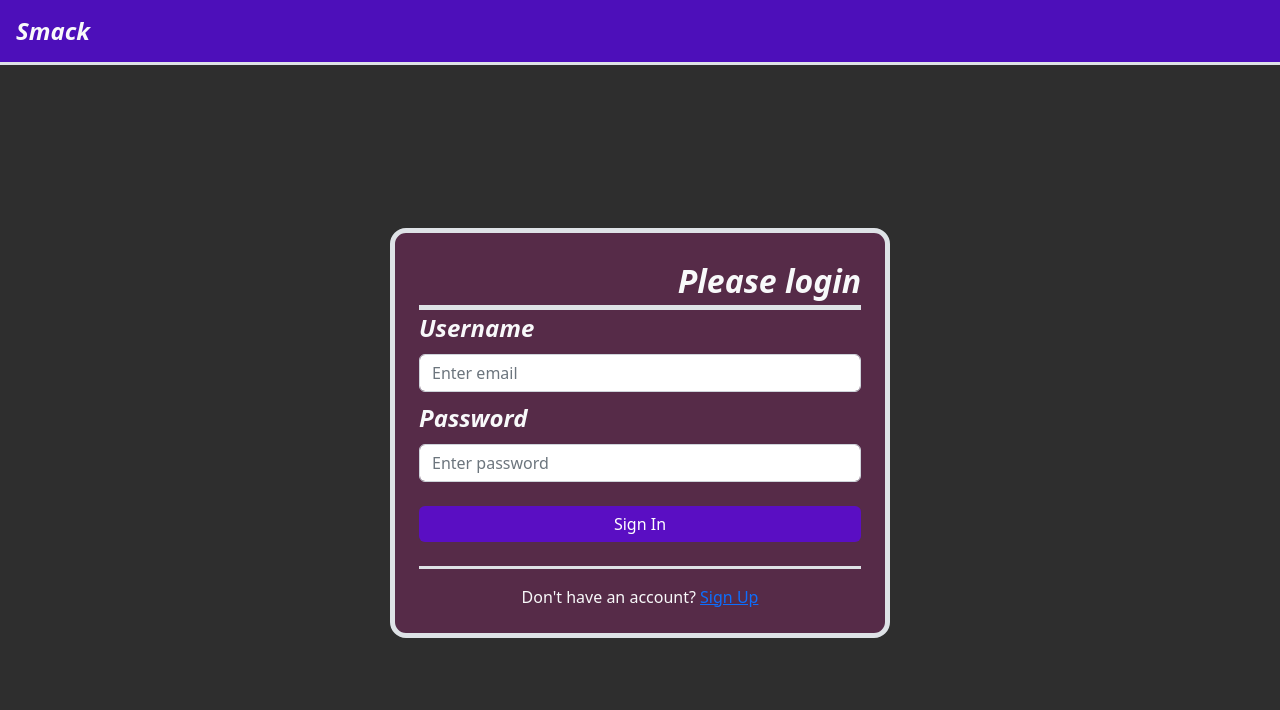
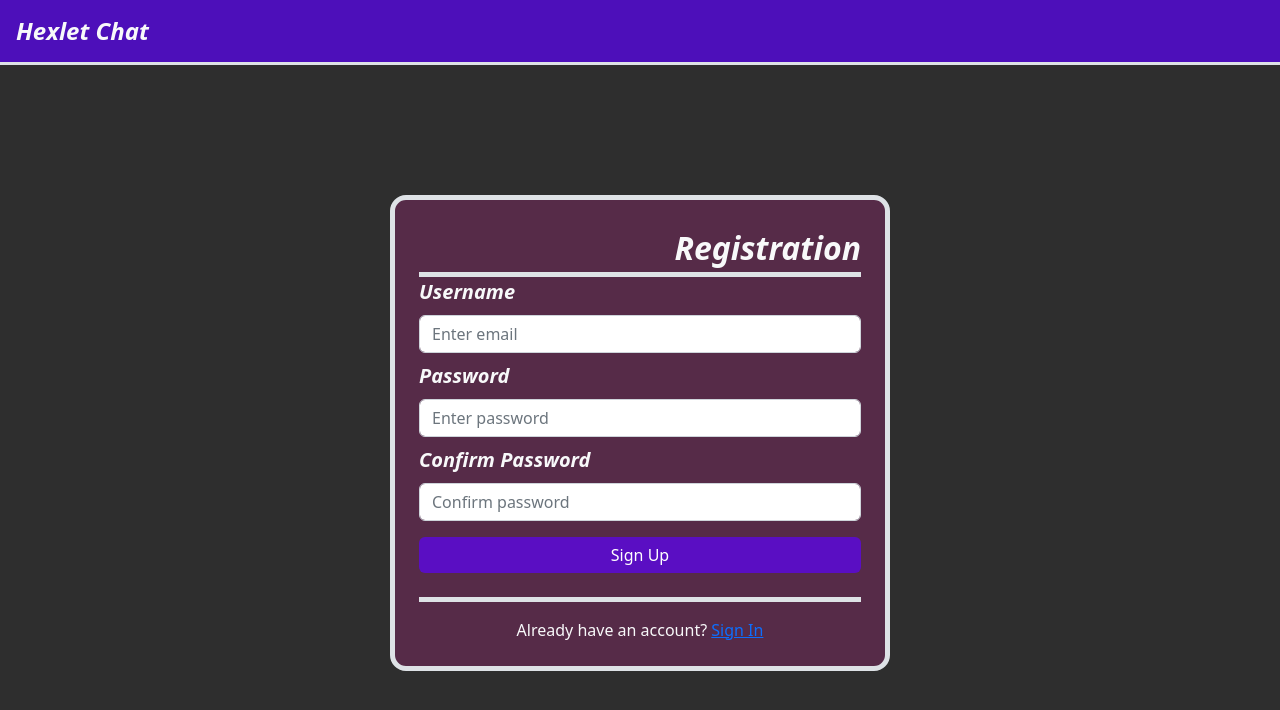
Before and after one commit to sleepy-corpse/frontend-project-12, a React (Create React App) app in the folder frontend/: page /signup in a window 1280 px wide. Before the commit this address led to /login. Shown: the top 710 px of the page. Built offline with nearby package versions, Linux system fonts and the light colour scheme; no server answers.

Commit message:
Add registration page

```diff
--- a/frontend/src/components/Chat.jsx
+++ b/frontend/src/components/Chat.jsx
@@ -11,10 +11,11 @@ import Nav from 'react-bootstrap/Nav';
 import Form from 'react-bootstrap/Form';
 import { Formik } from 'formik';
 import * as yup from 'yup';
-import { actions as channelsActions, selectors as channelsSelectors } from '../slices/channelsSlice';
+import { useNavigate } from 'react-router-dom';
+import { actions as channelsActions, fetchInitialData, selectors as channelsSelectors } from '../slices/channelsSlice';
 import { selectors as messagesSelectors } from '../slices/messagesSlice';
 import { actions as modalActions } from '../slices/modalSlice';
-import { useSocket } from '../hooks';
+import { useAuth, useSocket } from '../hooks';
 
 function Channels() {
   const dispatch = useDispatch();
@@ -206,6 +207,16 @@ function Messages() {
 
 export default function Chat() {
   const selectedChannelId = useSelector((state) => state.channels.selectedChannelId);
+  const dispatch = useDispatch();
+  const { isLoggedIn } = useAuth();
+  const navigate = useNavigate();
+  useEffect(() => {
+    if (isLoggedIn) {
+      dispatch(fetchInitialData());
+    } else {
+      navigate('/login');
+    }
+  }, []);
   return (
     <Container className="my-shadow h-100 my-4 overflow-hidden text-light rounded-4">
       <Row className="h-100">
--- a/frontend/src/components/LoginPage.jsx
+++ b/frontend/src/components/LoginPage.jsx
@@ -5,11 +5,12 @@ import Container from 'react-bootstrap/Container';
 // import Card from 'react-bootstrap/Card';
 // import Row from 'react-bootstrap/Row';
 // import Col from 'react-bootstrap/Col';
-import { Navigate, useNavigate } from 'react-router-dom';
+import { Navigate } from 'react-router-dom';
 import { Formik } from 'formik';
 import * as yup from 'yup';
 import axios from 'axios';
 import routes from '../routes';
+import { useAuth } from '../hooks';
 // import 'bootstrap';
 
 /* <Card>
@@ -30,18 +31,20 @@ import routes from '../routes';
       </Card>
 */
 export default function LoginPage() {
+  const { isLoggedIn } = useAuth();
   return (
     <Container
       className="d-flex align-items-center justify-content-center h-100"
     >
-      {localStorage.user ? <Navigate to="/" /> : <LoginForm />}
+      {isLoggedIn ? <Navigate to="/" /> : <LoginForm />}
     </Container>
   );
 }
 
 function LoginForm() {
   const [isInvalid, setIsInvalid] = useState(false);
-  const navigate = useNavigate();
+  const { logIn } = useAuth();
+  // const navigate = useNavigate();
 
   return (
     <Formik
@@ -58,7 +61,8 @@ function LoginForm() {
         try {
           const resp = await axios.post(routes.loginPath(), values);
           window.localStorage.user = JSON.stringify(resp.data);
-          navigate('/');
+          logIn();
+          // navigate('/');
         } catch (error) {
           setIsInvalid(true);
         }
--- a/frontend/src/components/Root.jsx
+++ b/frontend/src/components/Root.jsx
@@ -2,19 +2,17 @@ import {
   React,
   useState,
   useMemo,
-  useEffect,
 } from 'react';
-import { useNavigate, Outlet } from 'react-router-dom';
+import { Outlet, useNavigate } from 'react-router-dom';
 import Navbar from 'react-bootstrap/Navbar';
-import { useDispatch } from 'react-redux';
+import Button from 'react-bootstrap/Button';
 import { AuthContext } from '../contexts';
 import AddChannelModal from './modals/AddChannel';
 import RenameChannelModal from './modals/RenameChannel';
 import RemoveChannelModal from './modals/RemoveChannel';
-import { fetchInitialData } from '../slices/channelsSlice';
 
 function Root() {
-  const [isLoggedIn, setLoggedIn] = useState(false);
+  const [isLoggedIn, setLoggedIn] = useState(!!localStorage.user);
   const logIn = () => setLoggedIn(true);
   const logOut = () => {
     localStorage.removeItem('user');
@@ -22,21 +20,25 @@ function Root() {
   };
   const authContext = useMemo(() => ({ isLoggedIn, logIn, logOut }), [isLoggedIn]);
   const navigate = useNavigate();
-  const dispatch = useDispatch();
-
-  useEffect(() => {
-    dispatch(fetchInitialData());
-    if (!localStorage.user) {
-      navigate('/login');
-    }
-  }, []);
+  const vdom = (
+    <Button
+      className="me-3"
+      onClick={() => {
+        logOut();
+        navigate('/login');
+      }}
+    >
+      Log Out
+    </Button>
+  );
 
   return (
     <AuthContext.Provider value={authContext}>
-      <Navbar className="border-bottom border-3 my-header fst-italic fw-bold">
+      <Navbar className="border-bottom border-3 my-header fst-italic fw-bold justify-content-between">
         <Navbar.Brand href="/" className="fs-4 text-light ms-3 ">
-          Smack
+          Hexlet Chat
         </Navbar.Brand>
+        {isLoggedIn ? vdom : null}
       </Navbar>
       <Outlet />
       <AddChannelModal />
--- a/frontend/src/components/SignUpForm.jsx
+++ /dev/null
@@ -1,79 +0,0 @@
-import Button from 'react-bootstrap/Button';
-import React from 'react';
-import Form from 'react-bootstrap/Form';
-import { Formik } from 'formik';
-import * as yup from 'yup';
-import 'bootstrap';
-
-export default function SignUpForm() {
-  return (
-    <Formik
-      initialValues={{
-        login: '',
-        password: '',
-      }}
-      validationSchema={yup.object({
-        login: yup.string().min(3).max(20),
-        password: yup.string().min(6, 'Minimum length is 6 characters'),
-      })}
-      onSubmit={() => {
-
-      }}
-    >
-      {(formik) => (
-        <Form
-          className="p-4 border rounded-4 border-5 my-form"
-          onSubmit={formik.handleSubmit}
-        >
-          <div
-            className="fw-bold fst-italic text-light text-end fs-2 border-bottom"
-          >
-            Please login
-          </div>
-          <Form.Group className="position-relative">
-            <Form.Label className="fw-bold fs-4 fst-italic text-light">Username</Form.Label>
-            <Form.Control
-              name="login"
-              value={formik.values.email}
-              onChange={formik.handleChange}
-              onBlur={formik.handleBlur}
-              type="text"
-              placeholder="Enter email"
-              required
-              isInvalid={formik.touched.login && formik.errors.login}
-            />
-            <Form.Control.Feedback tooltip type="invalid">{formik.errors.login}</Form.Control.Feedback>
-          </Form.Group>
-          <Form.Group className="mt-2 position-relative" controlId="validationFormik05" md="3">
-            <Form.Label className="fw-bold fs-4 fst-italic text-light">Password</Form.Label>
-            <Form.Control
-              name="password"
-              value={formik.values.password}
-              onChange={formik.handleChange}
-              onBlur={formik.handleBlur}
-              type="password"
-              placeholder="Enter password"
-              required
-              isInvalid={formik.touched.password && formik.errors.password}
-            />
-            <Form.Control.Feedback tooltip type="invalid">{formik.errors.password}</Form.Control.Feedback>
-          </Form.Group>
-          <div className="d-flex justify-content-center">
-            <Button
-              className="mt-3 border-0 my-main-button"
-              type="submit"
-            >
-              Sign In
-            </Button>
-          </div>
-          <div className="mt-4 fs-5 text-light text-center border-top mx-0">
-            <p className="mb-0 mt-3">
-              {'Don\'t have an account? '}
-              <a href="/signup">Sign Up</a>
-            </p>
-          </div>
-        </Form>
-      )}
-    </Formik>
-  );
-}
--- /dev/null
+++ b/frontend/src/components/SignUpPage.jsx
@@ -0,0 +1,124 @@
+import React, { useState } from 'react';
+import Button from 'react-bootstrap/Button';
+import Container from 'react-bootstrap/Container';
+import Form from 'react-bootstrap/Form';
+import { Navigate } from 'react-router-dom';
+import { Formik } from 'formik';
+import * as yup from 'yup';
+import axios from 'axios';
+import { useAuth } from '../hooks';
+import routes from '../routes';
+import 'bootstrap';
+
+export default function SignUpPage() {
+  const { isLoggedIn } = useAuth();
+  return (
+    <Container
+      className="d-flex align-items-center justify-content-center h-100"
+    >
+      {isLoggedIn ? <Navigate to="/" /> : <SignUpForm />}
+    </Container>
+  );
+}
+
+function SignUpForm() {
+  const { logIn } = useAuth();
+  const [serverError, setServerError] = useState('');
+  return (
+    <Formik
+      initialValues={{
+        login: '',
+        password: '',
+        confirmPassword: '',
+      }}
+      validationSchema={yup.object({
+        login: yup.string()
+          .min(3, 'Username must be 3-20 characters long')
+          .max(20, 'Username must be 3-20 characters long'),
+        password: yup.string().min(6, 'Password must be at least 6 characters long'),
+        confirmPassword: yup.string().oneOf([yup.ref('password')], 'Passwords must match'),
+      })}
+      onSubmit={async ({ login, password }) => {
+        setServerError('');
+        try {
+          const resp = await axios.post(routes.signupPath(), { username: login, password });
+          window.localStorage.user = JSON.stringify(resp.data);
+          logIn();
+        } catch (e) {
+          if (e.isAxiosError) {
+            setServerError('User already exists');
+          }
+        }
+      }}
+    >
+      {(formik) => (
+        <Form
+          className="p-4 border rounded-4 border-5 my-form"
+          onSubmit={formik.handleSubmit}
+        >
+          <div
+            className="fw-bold fst-italic text-light text-end fs-2 border-bottom"
+          >
+            Registration
+          </div>
+          <Form.Group className="position-relative">
+            <Form.Label className="fw-bold fs-5 fst-italic text-light">Username</Form.Label>
+            <Form.Control
+              name="login"
+              value={formik.values.email}
+              onChange={formik.handleChange}
+              onBlur={formik.handleBlur}
+              type="text"
+              placeholder="Enter email"
+              required
+              isInvalid={(formik.touched.login && formik.errors.login) || serverError}
+            />
+            <Form.Control.Feedback tooltip type="invalid">{formik.errors.login || serverError}</Form.Control.Feedback>
+          </Form.Group>
+          <Form.Group className="mt-2 position-relative">
+            <Form.Label className="fw-bold fs-5 fst-italic text-light">Password</Form.Label>
+            <Form.Control
+              name="password"
+              value={formik.values.password}
+              onChange={formik.handleChange}
+              onBlur={formik.handleBlur}
+              type="password"
+              placeholder="Enter password"
+              required
+              isInvalid={formik.touched.password && formik.errors.password}
+            />
+            <Form.Control.Feedback tooltip type="invalid">{formik.errors.password}</Form.Control.Feedback>
+          </Form.Group>
+          <Form.Group className="mt-2 position-relative">
+            <Form.Label className="fw-bold fs-5 fst-italic text-light">Confirm Password</Form.Label>
+            <Form.Control
+              name="confirmPassword"
+              value={formik.values.confirmPassword}
+              onChange={formik.handleChange}
+              onBlur={formik.handleBlur}
+              type="password"
+              placeholder="Confirm password"
+              required
+              isInvalid={formik.touched.confirmPassword && formik.errors.confirmPassword}
+            />
+            <Form.Control.Feedback tooltip type="invalid">{formik.errors.confirmPassword}</Form.Control.Feedback>
+          </Form.Group>
+          <div className="d-flex justify-content-center">
+            <Button
+              className="mt-3 border-0 my-main-button"
+              type="submit"
+            >
+              Sign Up
+            </Button>
+          </div>
+          <div className="mt-4 fs-6 text-light text-center border-top mx-0">
+            <p className="mb-0 mt-3">
+              {'Already have an account? '}
+              <a href="/login">Sign In</a>
+            </p>
+          </div>
+        </Form>
+      )}
+    </Formik>
+  );
+}
--- a/frontend/src/index.jsx
+++ b/frontend/src/index.jsx
@@ -11,7 +11,7 @@ import { io } from 'socket.io-client';
 import ErrorPage from './components/ErrorPage';
 import Root from './components/Root';
 import LoginPage from './components/LoginPage';
-import SignUpForm from './components/SignUpForm';
+import SignUpPage from './components/SignUpPage';
 import Chat from './components/Chat';
 import store from './slices/index';
 import { actions as channelsActions } from './slices/channelsSlice';
@@ -29,7 +29,7 @@ const router = createBrowserRouter([
         path: 'login',
       },
       {
-        element: <SignUpForm />,
+        element: <SignUpPage />,
         path: 'signup',
       },
       {
--- a/frontend/src/routes.js
+++ b/frontend/src/routes.js
@@ -1,4 +1,5 @@
 export default {
   loginPath: () => '/api/v1/login',
+  signupPath: () => '/api/v1/signup',
   dataPath: () => '/api/v1/data',
 };
```
